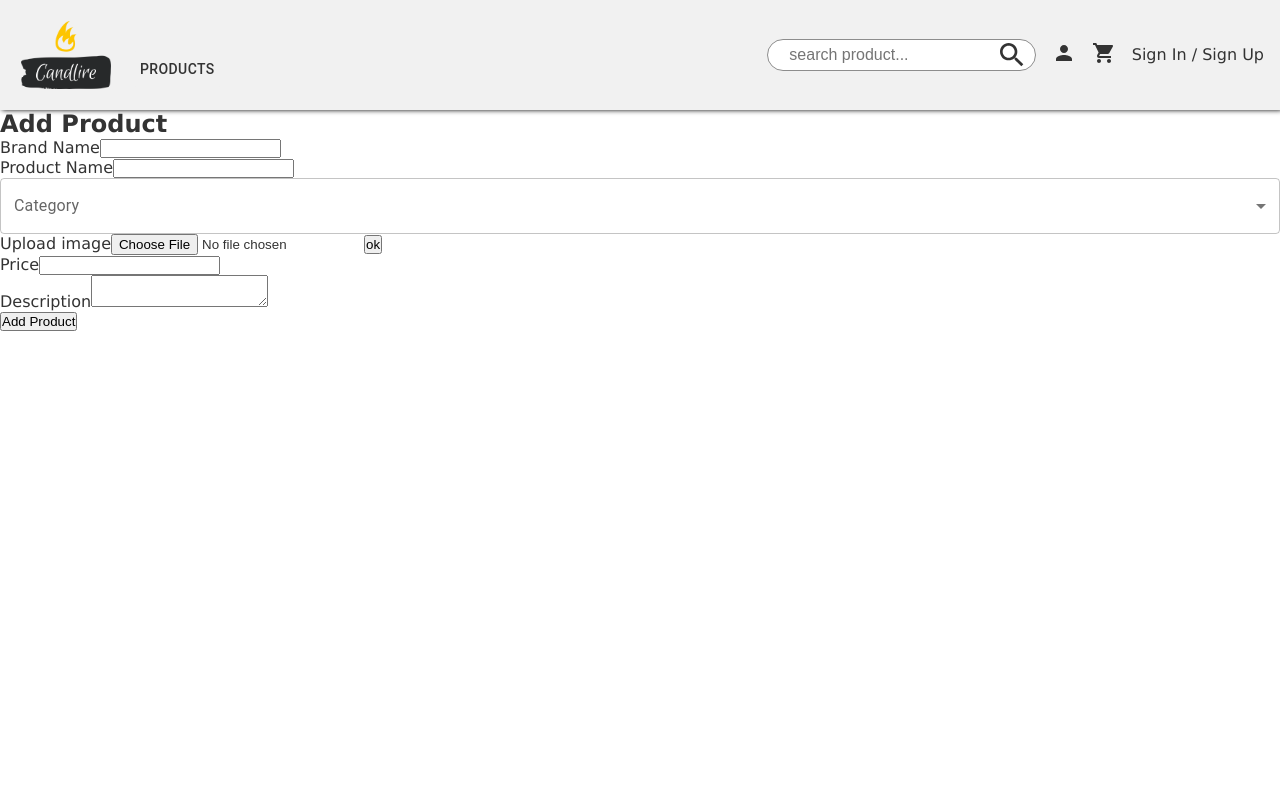
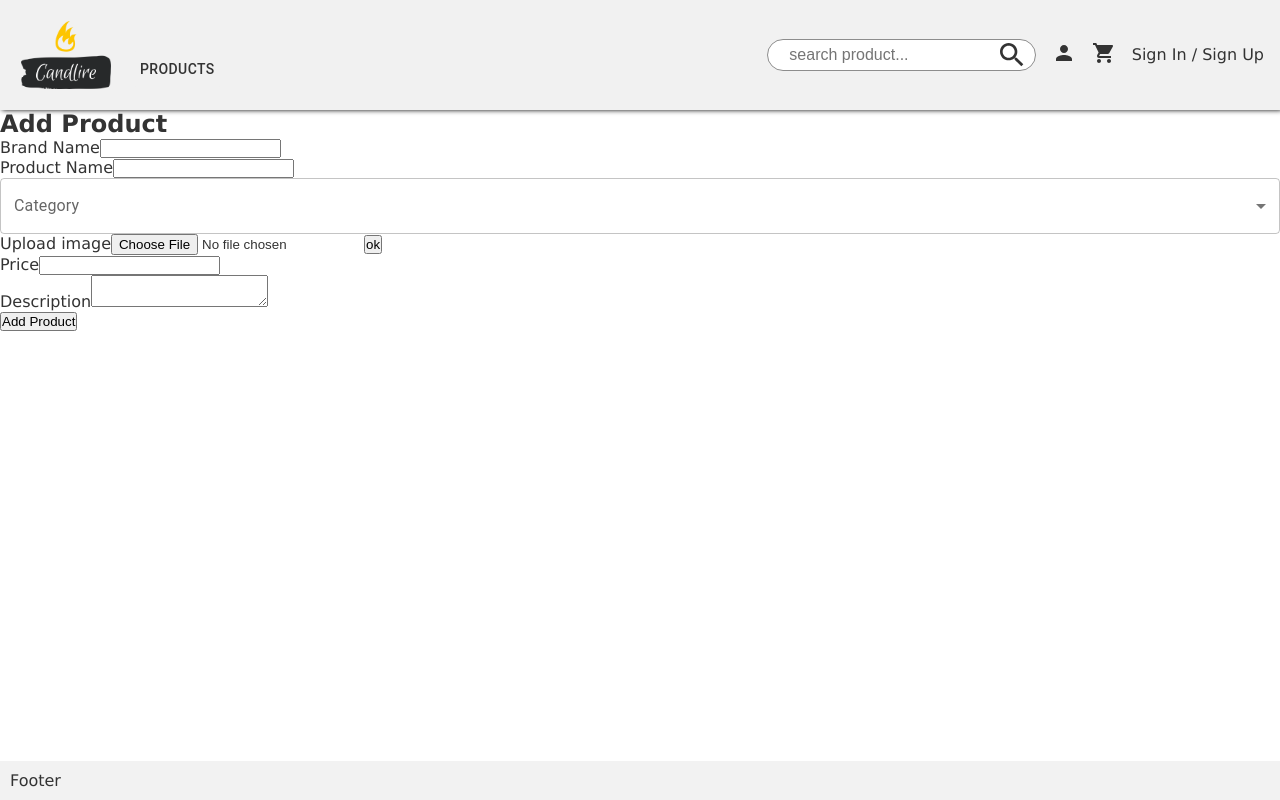
Before and after one commit to matpin/candlire, a React (Create React App) app in the folder frontend/: page /create in a window 1280 px wide. Built offline with nearby package versions, Linux system fonts and the light colour scheme; no server answers.

Commit message:
Adding Footer component

```diff
--- a/frontend/src/App.css
+++ b/frontend/src/App.css
@@ -15,3 +15,13 @@ body {
     flex-direction: column;
     min-height: 100vh;
 }
+
+.app {
+    display: flex;
+    flex-direction: column;
+    min-height: 100vh;
+}
+
+.contentContainer {
+    flex-grow: 1;
+}
--- a/frontend/src/App.js
+++ b/frontend/src/App.js
@@ -1,19 +1,20 @@
-import { useEffect, useState } from 'react';
-import './App.css';
+import { useEffect, useState } from "react";
+import "./App.css";
 import axios from "axios";
 import { BrowserRouter, Routes, Route } from "react-router-dom";
-import AddProduct from './components/AddProduct';
-import EditProduct from './components/EditProduct';
-import SignUp from './components/SignUp';
-import SignIn from './components/SignIn';
-import Navbar from './components/Navbar';
-import ProductPage from './components/ProductPage';
-import UserProfile from './components/UserProfile';
-import Homepage from './components/Homepage';
-import Cart from './components/Cart';
-import SuccessPayment from './components/SuccessPayment';
-import PageNotFound from './components/PageNotFound';
-import Catalog from './components/Catalog';
+import AddProduct from "./components/AddProduct";
+import EditProduct from "./components/EditProduct";
+import SignUp from "./components/SignUp";
+import SignIn from "./components/SignIn";
+import Navbar from "./components/Navbar";
+import ProductPage from "./components/ProductPage";
+import UserProfile from "./components/UserProfile";
+import Homepage from "./components/Homepage";
+import Cart from "./components/Cart";
+import SuccessPayment from "./components/SuccessPayment";
+import PageNotFound from "./components/PageNotFound";
+import Catalog from "./components/Catalog";
+import Footer from "./components/Footer";
 
 function App() {
   const [productsArray, setProductsArray] = useState([]);
@@ -22,11 +23,9 @@ function App() {
   // Gets all items
   async function getAllProducts() {
     try {
-      await axios
-        .get(`http://localhost:8000/products`)
-        .then((res) => {
+      await axios.get(`http://localhost:8000/products`).then((res) => {
         setProductsArray(res.data);
-        })
+      });
     } catch (error) {
       console.log(error);
     }
@@ -37,21 +36,30 @@ function App() {
   }, []);
 
   // Adds products
-  async function addNewProduct(productBrand, productName, productCategory, productImage, productPrice, productDescription) {
+  async function addNewProduct(
+    productBrand,
+    productName,
+    productCategory,
+    productImage,
+    productPrice,
+    productDescription
+  ) {
     let newProduct = {
       brand: productBrand,
       name: productName,
       category: productCategory,
       image: productImage,
       price: productPrice,
-      description: productDescription
-    }
+      description: productDescription,
+    };
     try {
       await axios
-        .post(`http://localhost:8000/create`, newProduct, {headers: {Authorization: `Bearer ${token}` }})
+        .post(`http://localhost:8000/create`, newProduct, {
+          headers: { Authorization: `Bearer ${token}` },
+        })
         .then((res) => {
           // setProductsArray([res.data.newProduct, ...productsArray])
-        })
+        });
     } catch (error) {
       console.log(error);
     }
@@ -61,12 +69,16 @@ function App() {
   async function deleteProduct(id) {
     try {
       await axios
-        .delete(`http://localhost:8000/${id}`, {headers: {Authorization: `Bearer ${token}` }})
+        .delete(`http://localhost:8000/${id}`, {
+          headers: { Authorization: `Bearer ${token}` },
+        })
         .then(() => {
-          setProductsArray(productsArray.filter(deleteProduct => {
+          setProductsArray(
+            productsArray.filter((deleteProduct) => {
               return deleteProduct._id !== id;
-          }))
             })
+          );
+        });
     } catch (error) {
       console.log(error);
     }
@@ -75,15 +87,19 @@ function App() {
   async function editProduct(editedProduct) {
     try {
       await axios
-        .put(`http://localhost:8000/${editedProduct._id}`, editedProduct, {headers: {Authorization: `Bearer ${token}` }})
+        .put(`http://localhost:8000/${editedProduct._id}`, editedProduct, {
+          headers: { Authorization: `Bearer ${token}` },
+        })
         .then(() => {
-          setProductsArray(productsArray.map(updateProduct => {
+          setProductsArray(
+            productsArray.map((updateProduct) => {
               if (updateProduct._id === editedProduct._id) {
-              return {...updateProduct, ...editedProduct}
+                return { ...updateProduct, ...editedProduct };
               }
               return updateProduct;
-          }))
             })
+          );
+        });
     } catch (error) {
       console.log(error);
     }
@@ -91,13 +107,31 @@ function App() {
 
   return (
     <BrowserRouter>
+      <div className="app">
         <Navbar setProductsArray={setProductsArray} />
-      <Routes>
+        <Routes className="contentContainer">
           <Route path="/" element={<Homepage />} />
-      <Route path="/products" element={<Catalog productsArray={productsArray} />} />
-      <Route path="/create" element={<AddProduct addNewProduct={addNewProduct} />} />
-      <Route path="/product/:id" element={<ProductPage deleteProduct={deleteProduct} setProductsArray={setProductsArray} />} />
-      <Route path="/edit/:id" element={<EditProduct editProduct={editProduct} />} />
+          <Route
+            path="/products"
+            element={<Catalog productsArray={productsArray} />}
+          />
+          <Route
+            path="/create"
+            element={<AddProduct addNewProduct={addNewProduct} />}
+          />
+          <Route
+            path="/product/:id"
+            element={
+              <ProductPage
+                deleteProduct={deleteProduct}
+                setProductsArray={setProductsArray}
+              />
+            }
+          />
+          <Route
+            path="/edit/:id"
+            element={<EditProduct editProduct={editProduct} />}
+          />
           <Route path="/myprofile" element={<UserProfile />} />
           <Route path="/cart" element={<Cart />} />
           <Route path="/signup" element={<SignUp />} />
@@ -105,6 +139,8 @@ function App() {
           <Route path="/checkout_success" element={<SuccessPayment />} />
           <Route path="*" element={<PageNotFound />} />
         </Routes>
+        <Footer />
+      </div>
     </BrowserRouter>
   );
 }
--- /dev/null
+++ b/frontend/src/components/Footer.css
@@ -0,0 +1,6 @@
+.footerContainer {
+    background-color: #f2f2f2;
+    width: 100%;
+    margin-top: auto;
+    padding: 10px;
+}
--- /dev/null
+++ b/frontend/src/components/Footer.js
@@ -0,0 +1,10 @@
+import React from 'react';
+import "./Footer.css";
+
+function Footer() {
+  return (
+    <div className="footerContainer">Footer</div>
+  )
+}
+
+export default Footer;
```
Lines whose indentation alone changed are shown as unchanged.
